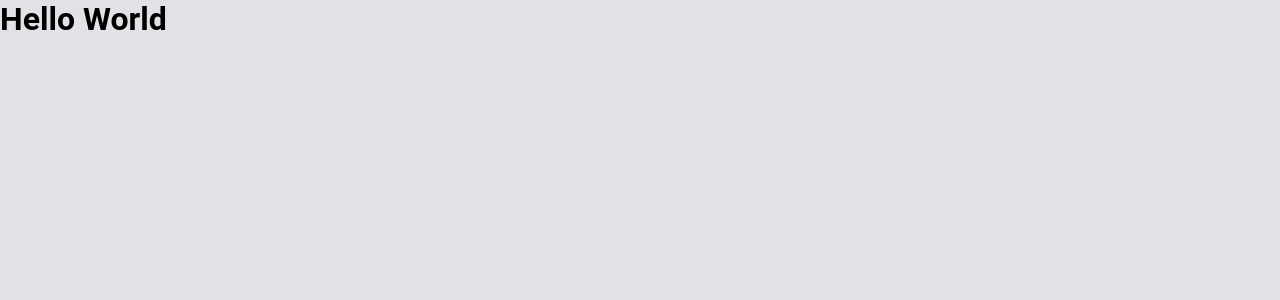
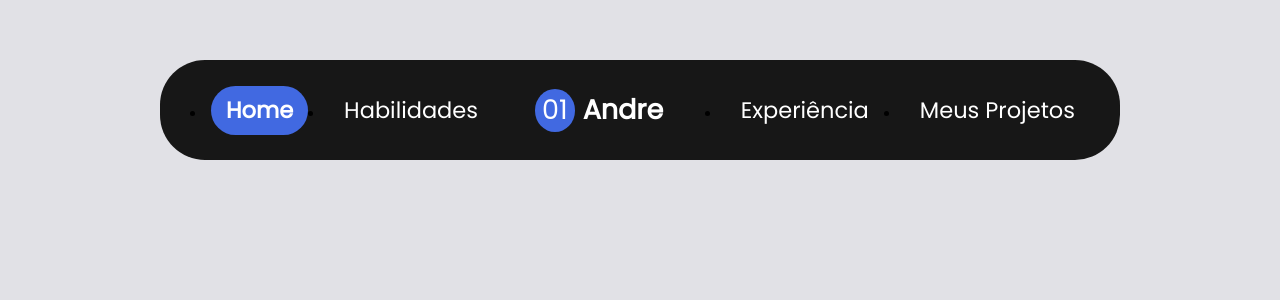
Before and after one commit to Parron01/Parron01-Portfolio, a React (Vite) app: page / in a window 1280 px wide. Shown: the top 300 px of the page. Built offline with nearby package versions, Linux system fonts and the light colour scheme.

Commit message:
1 - Feat: Adicionando Header e consequentes modificações.

```diff
--- /dev/null
+++ b/src/components/Header/Header.jsx
@@ -0,0 +1,76 @@
+import React, { useState } from "react";
+import {
+  HeaderContainer,
+  Nav,
+  Logo,
+  NavLinks,
+  NavItem,
+  NavButton,
+  MenuToggle,
+  LeftNavGroup,
+  RightNavGroup,
+  MobileOnly,
+  DesktopLogo
+} from "./Header.styles";
+
+const Header = () => {
+  const [menuOpen, setMenuOpen] = useState(false);
+
+  return (
+    <HeaderContainer>
+      <Nav>
+        {/* Layout para Desktop */}
+        <LeftNavGroup>
+          <NavItem>
+            <NavButton $active>Home</NavButton>
+          </NavItem>
+          <NavItem>
+            <NavButton>Habilidades</NavButton>
+          </NavItem>
+        </LeftNavGroup>
+
+        <DesktopLogo>
+          <Logo>
+            <span>01</span> Andre
+          </Logo>
+        </DesktopLogo>
+
+        <RightNavGroup>
+          <NavItem>
+            <NavButton>Experiência</NavButton>
+          </NavItem>
+          <NavItem>
+            <NavButton>Meus Projetos</NavButton>
+          </NavItem>
+        </RightNavGroup>
+
+        {/* Layout para Mobile */}
+        <MobileOnly>
+          <Logo>
+            <span>01</span> Andre
+          </Logo>
+          <MenuToggle onClick={() => setMenuOpen(!menuOpen)}>
+            ☰
+          </MenuToggle>
+        </MobileOnly>
+
+        <NavLinks open={menuOpen}>
+          <NavItem>
+            <NavButton $active>Home</NavButton>
+          </NavItem>
+          <NavItem>
+            <NavButton>Habilidades</NavButton>
+          </NavItem>
+          <NavItem>
+            <NavButton>Experiência</NavButton>
+          </NavItem>
+          <NavItem>
+            <NavButton>Meus Projetos</NavButton>
+          </NavItem>
+        </NavLinks>
+      </Nav>
+    </HeaderContainer>
+  );
+};
+
+export default Header;
--- /dev/null
+++ b/src/components/Header/Header.styles.jsx
@@ -0,0 +1,171 @@
+import styled from "styled-components";
+
+export const HeaderContainer = styled.header`
+    display: flex;
+    justify-content: center;
+    align-items: center;
+    width: 75%;
+    height: 100px;
+    margin: 4rem auto 0 auto;
+    background-color: #171717;
+    border-radius: 3rem;
+    padding: 0;
+
+    @media (max-width: 1100px) {
+        height: auto;
+        padding: 1rem 0;
+    }
+`;
+
+export const Nav = styled.nav`
+  display: flex;
+  align-items: center;
+  justify-content: space-between;
+  width: 100%;
+  margin: 0 2rem;
+
+  @media (max-width: 1100px) {
+    width: 75%;
+    margin: 0;
+    justify-content: space-between;
+  }
+`;
+
+export const LeftNavGroup = styled.div`
+    display: flex;
+    align-items: center;
+    gap: 7rem;
+    justify-content: flex-end;
+
+    @media (max-width: 1800px) {
+        gap: 6rem;
+    }
+    @media (max-width: 1700px) {
+        gap: 5rem;
+    }
+    @media (max-width: 1600px) {
+        gap: 3rem;
+    }
+    @media (max-width: 1450px) {
+        gap: 0.7rem;
+    }
+    @media (max-width: 1300px) {
+        gap: 0rem;
+    }
+    @media (max-width: 1100px) {
+        display: none;
+    }
+`;
+
+export const RightNavGroup = styled.div`
+    display: flex;
+    align-items: center;
+    gap: 7rem;
+    justify-content: flex-start;
+
+    @media (max-width: 1800px) {
+        gap: 6rem;
+    }
+    @media (max-width: 1700px) {
+        gap: 5rem;
+    }
+    @media (max-width: 1600px) {
+        gap: 3rem;
+    }
+    @media (max-width: 1450px) {
+        gap: 1.5rem;
+    }
+    @media (max-width: 1300px) {
+        gap: 0rem;
+    }
+    @media (max-width: 1100px) {
+        display: none;
+    }
+`;
+
+export const Logo = styled.div`
+  display: flex;
+  align-items: center;
+  font-size: 1.8rem;
+  font-weight: 600;
+  color: white;
+
+  span {
+    background-color: #4169E1;
+    color: white;
+    font-weight: 300;
+    padding: 0.1rem 0.5rem;
+    border-radius: 100%;
+    margin-right: 0.5rem;
+  }
+`;
+
+export const DesktopLogo = styled.div`
+  display: block;
+
+  @media (max-width: 1100px) {
+    display: none;
+  }
+`;
+
+export const NavLinks = styled.ul`
+  display: none;
+
+  @media (max-width: 1100px) {
+    display: ${({ open }) => (open ? "flex" : "none")};
+    flex-direction: column;
+    position: absolute;
+    top: 9.2rem;
+    right: 12.5%;
+    background: #171717;
+    padding: 1rem;
+    border-radius: 10px;
+    box-shadow: 0px 4px 6px rgba(0, 0, 0, 0.2);
+    z-index: 100;
+    list-style: none;
+    gap: 2rem;
+  }
+`;
+
+export const NavItem = styled.li`
+  text-align: center;
+`;
+
+export const NavButton = styled.button`
+    background: ${({ $active }) => ($active ? "#4169E1" : "transparent")};
+    color: ${({ $active }) => ($active ? "white" : "#ffffff")};
+    font-size: 1.5rem;
+    font-weight: ${({ $active }) => ($active ? "bold" : "normal")};
+    padding: 0.5rem 1rem;
+    border: none;
+    border-radius: 25px;
+    cursor: pointer;
+    transition: all 0.3s ease;
+
+    &:hover {
+        color: ${({ $active }) => ($active ? "black" : "#ffffff")};
+        background: ${({ $active }) => ($active ? "#4169E1" : "#2e2e2e")};
+    }
+`;
+
+export const MenuToggle = styled.div`
+  display: none;
+  font-size: 2rem;
+  color: white;
+  cursor: pointer;
+
+  @media (max-width: 1100px) {
+    display: block;
+  }
+`;
+
+export const MobileOnly = styled.div`
+  display: none;
+
+  @media (max-width: 1100px) {
+    display: flex;
+    justify-content: space-between;
+    align-items: center;
+    width: 100%;
+  }
+`;
--- a/src/components/HomePage/HelloWorld.jsx
+++ /dev/null
@@ -1,13 +0,0 @@
-import React from 'react';
-
-const HomePageComponent = () => {
-  return (
-    <>
-        <div>
-            <h1>Hello World</h1>
-        </div>
-    </>
-  );
-};
-
-export default HomePageComponent;
--- a/src/pages/HomePage.jsx
+++ b/src/pages/HomePage.jsx
@@ -1,8 +1,8 @@
-import HelloWorld from "../components/HomePage/HelloWorld";
+import Header from "../components/Header/Header";
 
 function HomePage() {
   return (
-    <HelloWorld/>
+    <Header/>
   );
 }
 
--- a/src/styles/global.js
+++ b/src/styles/global.js
@@ -6,7 +6,7 @@ export const GlobalStyle = createGlobalStyle`
         margin: 0;
         padding: 0;
         box-sizing: border-box;
-        font-family: 'Roboto', sans-serif;
+        font-family: 'Poppins', sans-serif;
     }
     body, html {
         height: 100%;
@@ -34,12 +34,12 @@ export const GlobalStyle = createGlobalStyle`
     }
 
 
-    @media (max-width: 1080px){
+    @media (max-width: 1450px){
         html{
             font-size: 93.75%;
         }
     }
-    @media (max-width: 720px){
+    @media (max-width: 1200px){
         html{
             font-size: 87.5%;
         }
```
